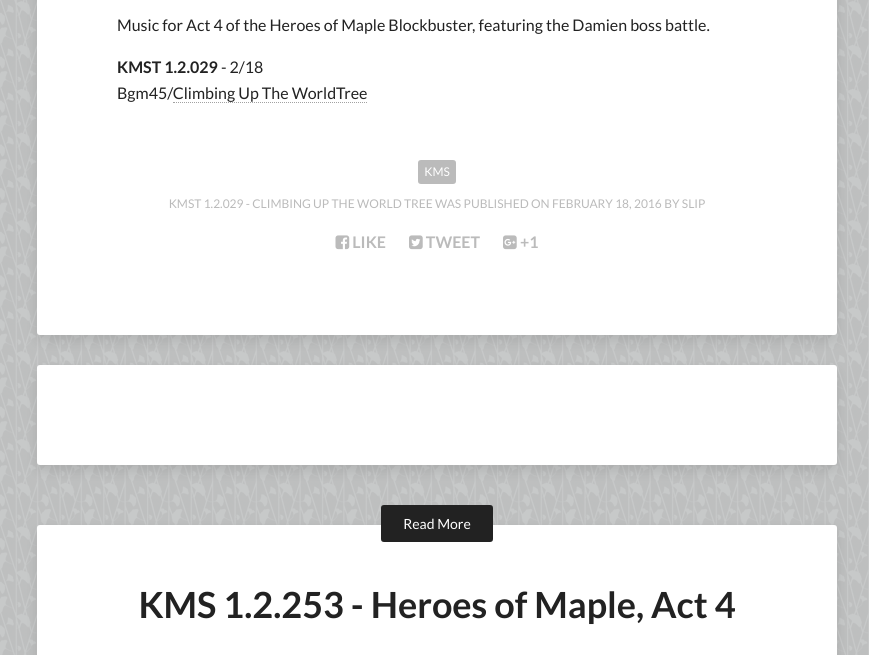
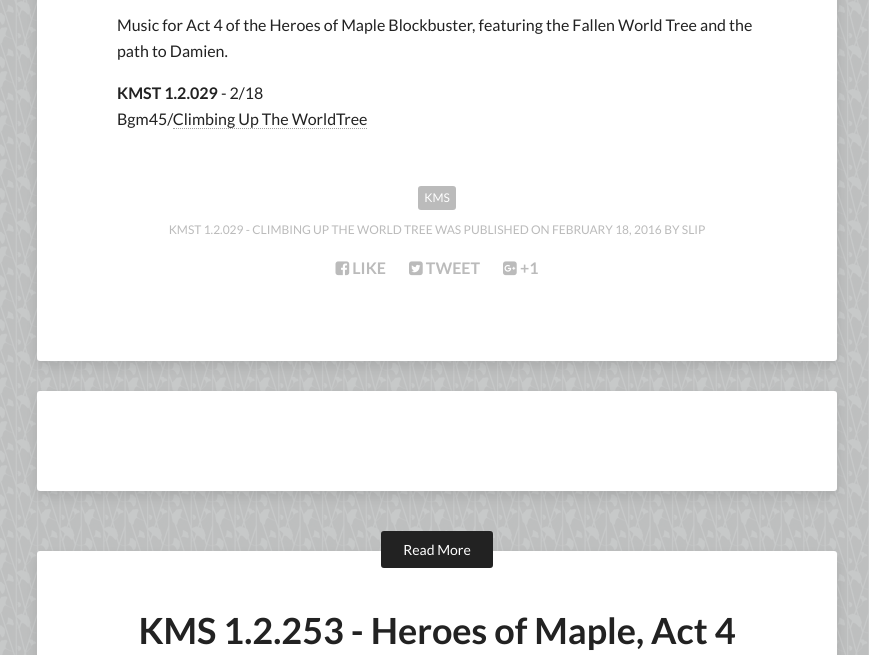
Before and after one commit to nanochromatic/maplebgm, a Jekyll site: the page built from _posts/2016-02-18-kmst-1-2-029.md, in a window 1280 px wide and 900 px high, scrolled down 367 px, cut to the strip 245-900 px from the top of the window. Shown: the whole strip, without its empty margins (203-1072 px from the left). Built offline with Jekyll 4.4.1, drawn with Linux system fonts in a browser that asks for light colours; nearby versions of some CDN libraries; comment, search, counter and statistics services are not loaded.

Commit message:
Update KMST 1.2.029 description

```diff
--- a/_posts/2016-02-18-kmst-1-2-029.md
+++ b/_posts/2016-02-18-kmst-1-2-029.md
@@ -9,7 +9,7 @@
 
 <iframe width="560" height="315" src="//www.youtube.com/embed/fxUpCkGlrKE" frameborder="0" allowfullscreen></iframe>
 
-Music for Act 4 of the Heroes of Maple Blockbuster, featuring the Damien boss battle.
+Music for Act 4 of the Heroes of Maple Blockbuster, featuring the Fallen World Tree and the path to Damien.
 
 <b>KMST 1.2.029</b> - 2/18
 Bgm45/<a href="http://youtu.be/fxUpCkGlrKE">Climbing Up The WorldTree</a>
```
